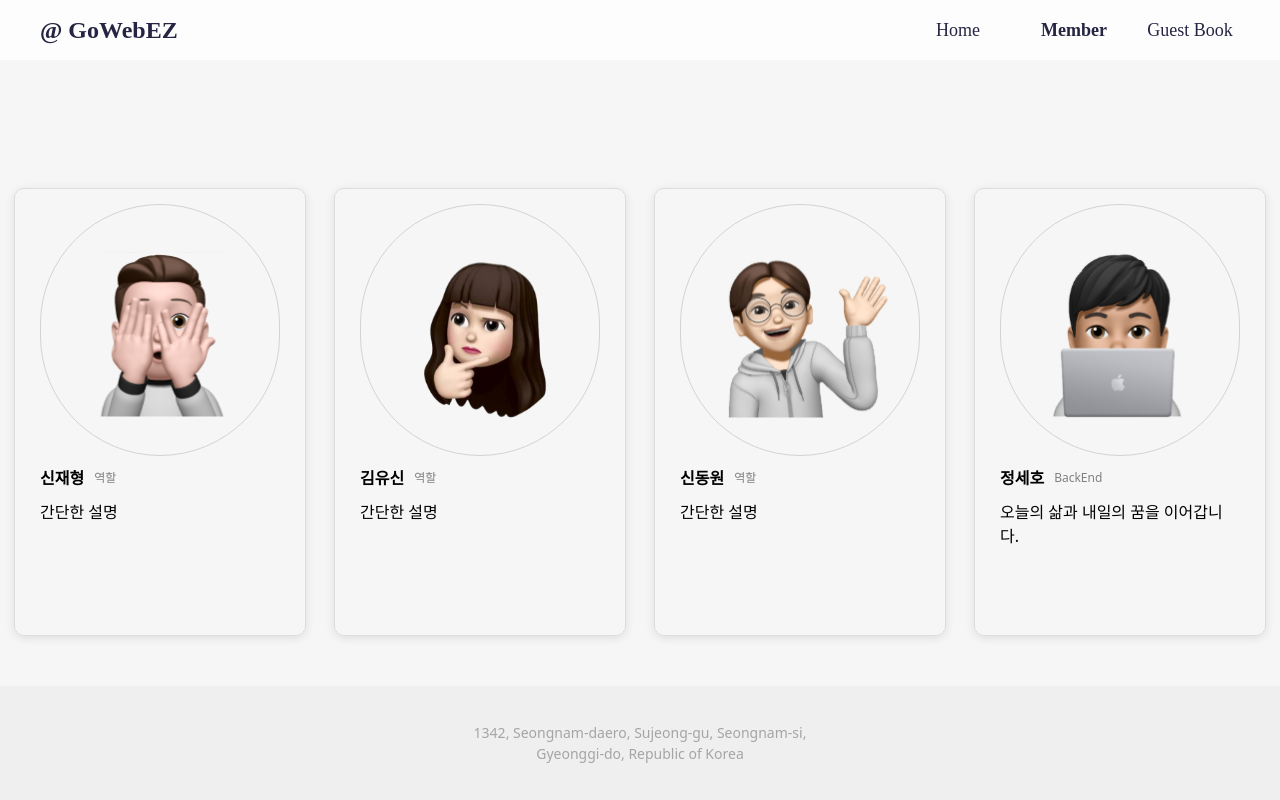
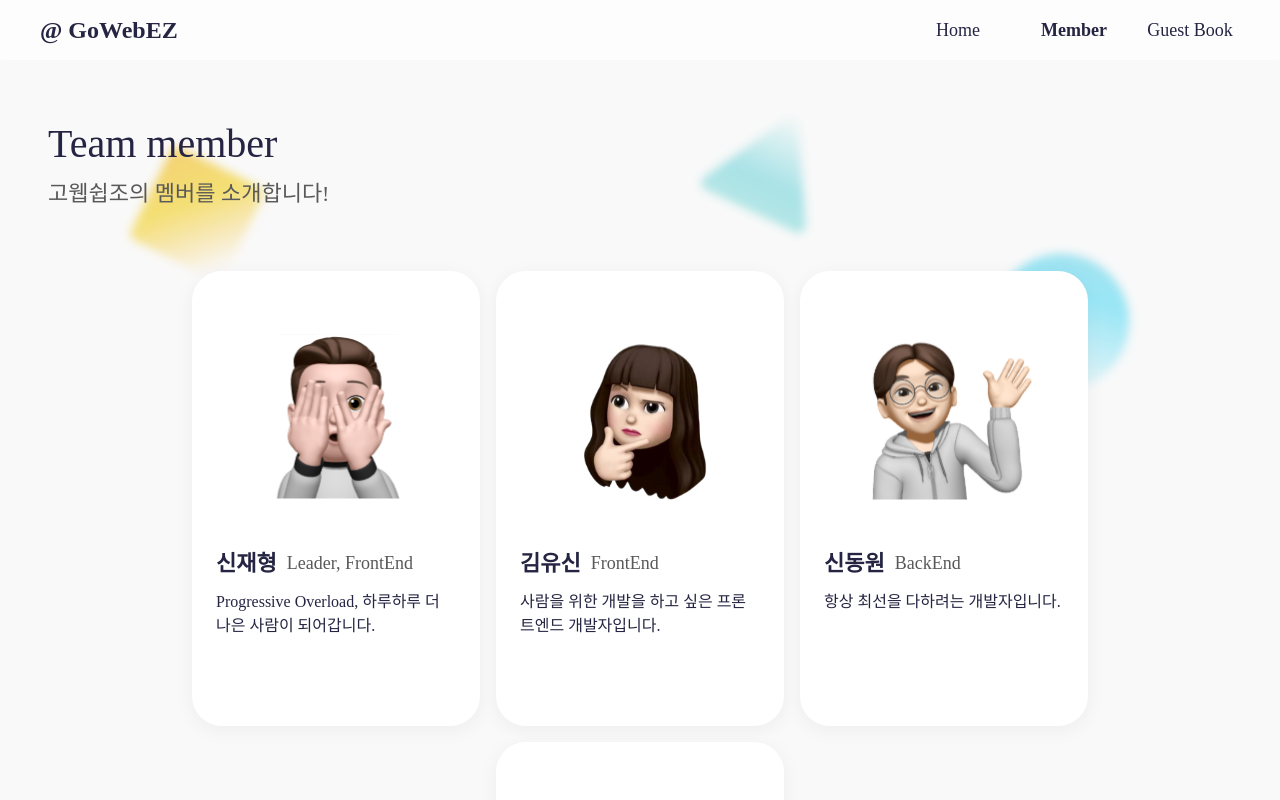
Before and after one commit to GoWeb-EZ/team-page, a React (Create React App) app: page /member in a window 1280 px wide. Shown: the top 800 px of the page. Built offline with nearby package versions, Linux system fonts and the light colour scheme.

Commit message:
멤버 페이지 스타일 수정

```diff
--- a/src/components/Container/Container.js
+++ b/src/components/Container/Container.js
@@ -1,3 +1,8 @@
 import s from './Container.styles';
 
-export const Container = ({ children }) => <s.Root>{children}</s.Root>;
+export const Container = ({ children }) => (
+  <s.Root>
+    <s.Background src="/bg/bg_pattern.png" width="80%" alt="background" />
+    <s.BackgroundBlur>{children}</s.BackgroundBlur>
+  </s.Root>
+);
--- a/src/components/Container/Container.styles.js
+++ b/src/components/Container/Container.styles.js
@@ -1,10 +1,45 @@
 import styled from 'styled-components';
 
-export const Root = styled.div`
-  max-width: 1200px;
-  margin: 0 auto;
+const Root = styled.div`
+  position: relative;
+  display: flex;
+  align-items: center;
+  justify-content: center;
+
+  width: 100vw;
+  min-height: 100vh;
+  height: 100%;
+
+  background: #f6f6f6;
+`;
+
+const Background = styled.img`
+  position: absolute;
+  overflow: hidden;
+
+  top: 20px;
+  left: 50%;
+  transform: translate(-50%, 0);
+`;
+
+const BackgroundBlur = styled.div`
+  position: absolute;
+  width: 100%;
+  height: 100%;
+
+  background: rgba(255, 255, 255, 0.3);
+  backdrop-filter: blur(5px);
+
+  display: flex;
+  flex-direction: column;
+  align-items: center;
+  justify-content: center;
+
+  padding-top: 60px;
 `;
 
 export default {
   Root,
+  Background,
+  BackgroundBlur,
 };
--- a/src/components/Member/Brief.js
+++ b/src/components/Member/Brief.js
@@ -4,16 +4,19 @@ const StyledBrief = styled.div`
   display: flex;
   min-height: 120px;
   max-width: 240px;
-`
+`;
 
 const BriefText = styled.p`
-  overflow-wrap: break-word
-`
+  color: var(--Primary, #252543);
+  font-family: 'Pretendard';
+  font-size: 16px;
+  font-weight: 500;
+`;
 
-export default function Brief ({contents}) {
+export default function Brief({ contents }) {
   return (
     <StyledBrief>
       <BriefText>{contents}</BriefText>
     </StyledBrief>
-  )
+  );
 }
--- a/src/components/Member/CardView.js
+++ b/src/components/Member/CardView.js
@@ -14,25 +14,27 @@ const fadeIn = keyframes`
   }
 `;
 
-
 const StyledCardView = styled.div`
   display: flex;
   flex-direction: column;
-  padding: 15px 25px;
+  padding: 1rem 1.5rem;
   gap: 10px;
-  border: 1px solid #ddd;
-  border-radius: 10px;
-  box-shadow: 0 2px 10px rgba(0.1, 0.1, 0.1, 0.1);
-  transition: background-color 0.3s, border-color 0.3s;
+
+  border-radius: 1.875rem;
+  background: #fff;
+  box-shadow: 0px 4px 20px 0px rgba(0, 0, 0, 0.05);
+
+  transition: all 0.3s;
+
   &:hover {
-    border-color: #0056b3;
+    transform: translateY(-5px);
   }
+
   animation: ${fadeIn} 0.5s ease-in-out;
-  animation-delay: ${props => props.delay}s;
-
+  animation-delay: ${(props) => props.delay}s;
 `;
 
-export default function CardView({memberData}) {
+export default function CardView({ memberData }) {
   return (
     <StyledCardView delay={memberData.id * 0.1}>
       <ProfileImage profileImageURL={memberData.profileImageURL} />
--- a/src/components/Member/List/MemberList.js
+++ b/src/components/Member/List/MemberList.js
@@ -1,30 +1,63 @@
-import MemberListData from "./MemberListData";
-import CardView from "../CardView";
+import MemberListData from './MemberListData';
+import CardView from '../CardView';
 import styled from 'styled-components';
 import { Link } from 'react-router-dom';
 
+const MembersTitle = styled.h3`
+  color: var(--Primary, #252543);
+  font-family: Ghanachocolate;
+  font-size: 40px;
+  font-style: normal;
+  font-weight: 400;
+  line-height: normal;
 
-const MemberListContainer = styled.div`
+  align-self: flex-start;
+
+  margin: 0 3rem 0;
+`;
+
+const MemberDescription = styled.p`
+  color: var(--Gray, #595959);
+  font-family: 'Pretendard';
+  font-size: 22px;
+  font-style: normal;
+  font-weight: 300;
+  line-height: normal;
+
+  align-self: flex-start;
+  margin: 0.5rem 3rem 2rem;
+`;
+
+const MemberListWrapper = styled.section`
   display: flex;
-  flex-direction: row;
-  justify-content: space-around;
-`
+  gap: 1rem;
+  flex-wrap: wrap;
+  justify-content: center;
+  align-items: center;
 
-const NoDecoFontStyle = {
-  color: "#000",
-  textDecoration: "none"
-}
+  padding: 2rem 3rem;
 
-export default function MemberList () {
+  overflow: scroll;
+
+  > a {
+    text-decoration: none;
+    color: #000;
+  }
+`;
+
+export default function MemberList() {
   return (
-    <MemberListContainer>
-      {
-        Object.entries(MemberListData).map(([key, memberData]) =>
-            <Link to={memberData.name} key = {key} style={NoDecoFontStyle}>
-              <CardView memberData={memberData} />
-            </Link>
-            )
-      }
-    </MemberListContainer>
+    <>
+      <MembersTitle>Team member</MembersTitle>
+      <MemberDescription> 고웹쉽조의 멤버를 소개합니다!</MemberDescription>
+
+      <MemberListWrapper>
+        {Object.entries(MemberListData).map(([key, memberData]) => (
+          <Link to={memberData.name} key={key}>
+            <CardView memberData={memberData} />
+          </Link>
+        ))}
+      </MemberListWrapper>
+    </>
   );
 }
--- a/src/components/Member/List/MemberListData.js
+++ b/src/components/Member/List/MemberListData.js
@@ -1,35 +1,35 @@
 const MemberListData = {
   1: {
     id: 1,
-    profileImageURL: "신재형-profile-image.svg",
-    name: "신재형",
-    role: "역할",
-    brief: "간단한 설명",
+    profileImageURL: '신재형-profile-image.svg',
+    name: '신재형',
+    role: 'Leader, FrontEnd',
+    brief: 'Progressive Overload, 하루하루 더 나은 사람이 되어갑니다.',
   },
 
   2: {
     id: 2,
-    profileImageURL: "김유신-profile-image.svg",
-    name: "김유신",
-    role: "역할",
-    brief: "간단한 설명",
+    profileImageURL: '김유신-profile-image.svg',
+    name: '김유신',
+    role: 'FrontEnd',
+    brief: '사람을 위한 개발을 하고 싶은 프론트엔드 개발자입니다.',
   },
 
   3: {
     id: 3,
-    profileImageURL: "신동원-profile-image.svg",
-    name: "신동원",
-    role: "역할",
-    brief: "간단한 설명",
+    profileImageURL: '신동원-profile-image.svg',
+    name: '신동원',
+    role: 'BackEnd',
+    brief: '항상 최선을 다하려는 개발자입니다.',
   },
 
   4: {
     id: 4,
-    profileImageURL: "정세호-profile-image.svg",
-    name: "정세호",
-    role: "BackEnd",
-    brief: "오늘의 삶과 내일의 꿈을 이어갑니다.",
-  }
-}
+    profileImageURL: '정세호-profile-image.svg',
+    name: '정세호',
+    role: 'BackEnd',
+    brief: '오늘의 삶과 내일의 꿈을 이어갑니다.',
+  },
+};
 
 export default MemberListData;
--- a/src/components/Member/NameField.js
+++ b/src/components/Member/NameField.js
@@ -7,21 +7,24 @@ const StyledNameField = styled.div`
 `;
 
 const StyledNameText = styled.span`
-  font-size: 1rem;
-  font-weight: 600;
-`
+  color: var(--Primary, #252543);
+  font-family: 'Pretendard';
+  font-size: 22px;
+  font-weight: 700;
+`;
 
 const StyledRoleText = styled.span`
-  font-size: 0.75rem;
-  font-weight: 400;
-  color: gray;
-`
+  color: var(--Gray, #595959);
+  font-family: 'Pretendard';
+  font-size: 18px;
+  font-weight: 300;
+`;
 
-export default function NameField ({name, role}) {
-  return(
+export default function NameField({ name, role }) {
+  return (
     <StyledNameField>
       <StyledNameText>{name}</StyledNameText>
       <StyledRoleText>{role}</StyledRoleText>
     </StyledNameField>
-  )
+  );
 }
--- a/src/components/Member/ProfileImage.js
+++ b/src/components/Member/ProfileImage.js
@@ -6,14 +6,18 @@ const StyledProfileImage = styled.div`
   align-items: center;
   min-width: 240px;
   min-height: 250px;
-  border: 1px solid #d3d3d3;
   border-radius: 150px;
 `;
-const baseURL = "/profile-image"
+
 export default function ProfileImage({ profileImageURL }) {
   return (
     <StyledProfileImage>
-      <img src={`${baseURL}/${profileImageURL}`} alt="프로필 이미지" width="175px" height="250px" />
+      <img
+        src={`/profile-image/${profileImageURL}`}
+        alt="프로필 이미지"
+        width="175px"
+        height="250px"
+      />
     </StyledProfileImage>
   );
 }
--- a/src/pages/member/Members.js
+++ b/src/pages/member/Members.js
@@ -1,15 +1,11 @@
 import React from 'react';
 import { Outlet } from 'react-router-dom';
-import styled from 'styled-components';
-
-const StyledMembers = styled.div`
-  margin-top: 10%;
-`;
+import { Container } from '../../components/Container/Container';
 
 export default function Members() {
   return (
-    <StyledMembers>
+    <Container>
       <Outlet />
-    </StyledMembers>
+    </Container>
   );
 }
```
